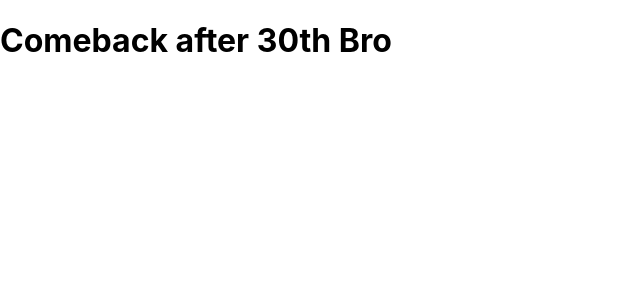
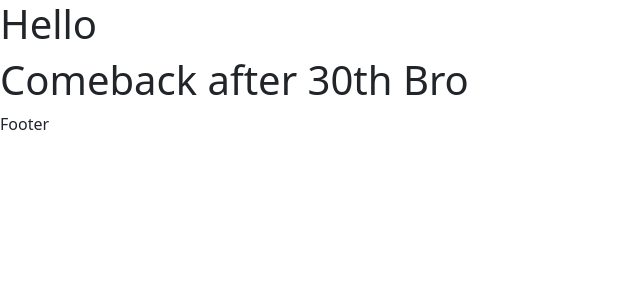
Before and after one commit to moideeenmashad/crifto_shopping, a React (Create React App) app: page / in a window 1280 px wide. Shown: the top 300 px of the page, without its empty margins (0-640 px from the left). Built offline with nearby package versions, Linux system fonts and the light colour scheme.

Commit message:
Installed npm packages such as bootstrap,react-router,owl-carousel

```diff
--- a/package.json
+++ b/package.json
@@ -6,8 +6,12 @@
     "@testing-library/jest-dom": "^5.17.0",
     "@testing-library/react": "^13.4.0",
     "@testing-library/user-event": "^13.5.0",
+    "bootstrap": "^5.3.2",
+    "jquery": "^3.7.1",
     "react": "^18.2.0",
     "react-dom": "^18.2.0",
+    "react-owl-carousel": "^2.3.3",
+    "react-router-dom": "^6.20.0",
     "react-scripts": "5.0.1",
     "web-vitals": "^2.1.4"
   },
--- a/public/index.html
+++ b/public/index.html
@@ -24,7 +24,9 @@
       work correctly both with client-side routing and a non-root public URL.
       Learn how to configure a non-root public URL by running `npm run build`.
     -->
-    <title>React App</title>
+    <title>
+      Crifto | Clothing, Accessories & Footwear Online | Crifto India
+    </title>
   </head>
   <body>
     <noscript>You need to enable JavaScript to run this app.</noscript>
--- a/src/App.js
+++ b/src/App.js
@@ -1,9 +1,22 @@
-import './App.css';
-import Home from './components/pages/Home';
-
+import "./App.css";
+import Footer from "./components/Footer/Footer";
+import Navbar from "./components/Navbar/Navbar";
+import Home from "./components/pages/Home";
+import "bootstrap/dist/css/bootstrap.min.css";
+import "owl.carousel/dist/assets/owl.carousel.css";
+import "owl.carousel/dist/assets/owl.theme.default.css";
+import { BrowserRouter, Route, Routes } from "react-router-dom";
 function App() {
   return (
-   <Home/>
+    <div>
+      <Navbar />
+      <BrowserRouter>
+        <Routes>
+          <Route path="/" exact element={<Home />} />
+        </Routes>
+      </BrowserRouter>
+      <Footer />
+    </div>
   );
 }
 
--- /dev/null
+++ b/src/components/Footer/Footer.jsx
@@ -0,0 +1,9 @@
+import React from 'react'
+
+const Footer = () => {
+  return (
+    <div>Footer</div>
+  )
+}
+
+export default Footer
```
Also changed, not shown: src/components/Featured/Featured.jsx (deleted, +0 -11 lines), src/components/pages/Home.jsx (+5 -6 lines), src/index.js (+6 -6 lines), src/components/Footer/Footer.css (added), 2 other files (tests, documents, lock files or other folders).
